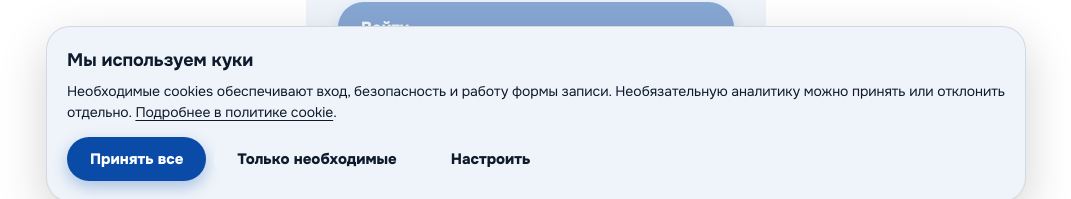
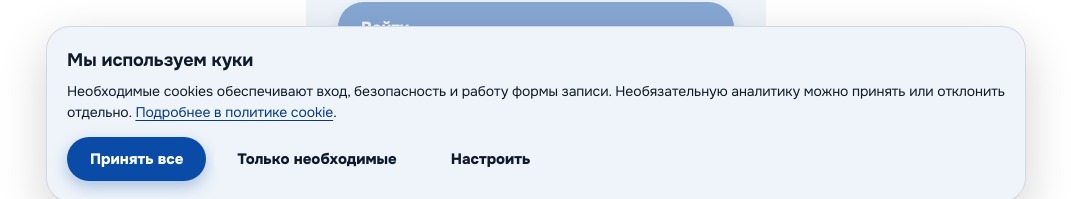
Before and after one commit to Zebrooo/lotos-booking, a Next.js app: page /crm/vhod in a window 1280 px wide. In both pictures the pointer is over the link "Подробнее в политике cookie". Shown: the part 582-781 px from the top of the page, without its empty margins (104-1175 px from the left). Built offline with nearby package versions, Linux system fonts and the light colour scheme; no server answers.

Commit message:
fix: preserve button link contrast on hover

```diff
--- a/src/app/app.css
+++ b/src/app/app.css
@@ -6,7 +6,7 @@
  */
 body { margin: 0; background: #ffffff; }
 a { color: #0a4ba8; }
-a:hover { color: #073a85; }
+a:not(.btn):hover { color: #073a85; }
 
 :root {
   --h1-size: 56px;
```
